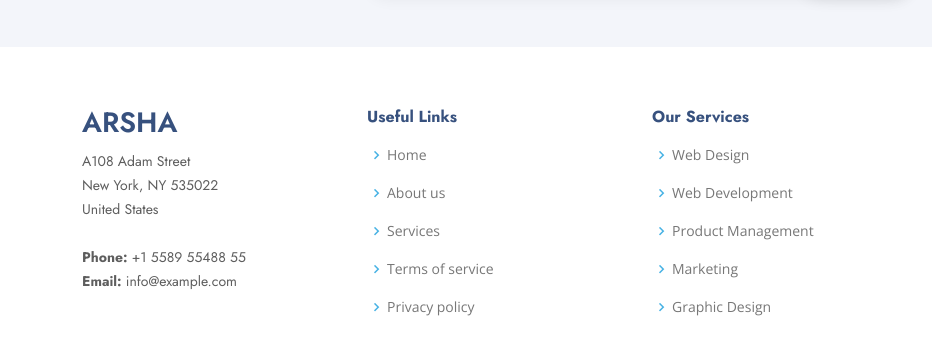
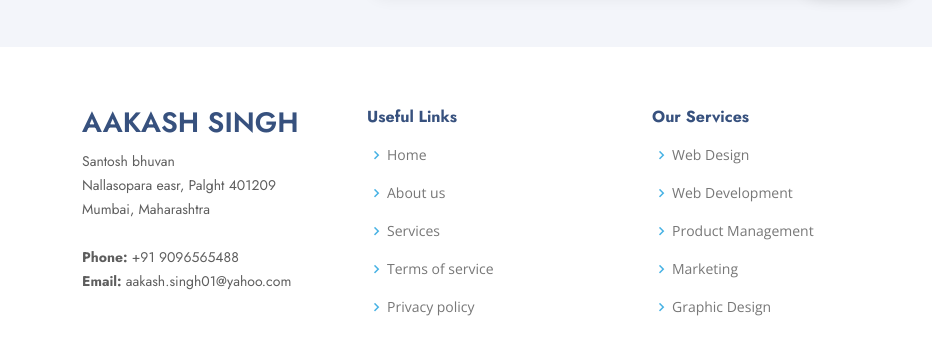
Before and after one commit to aakash1102/bootstrap, a plain HTML site: page index.html in a window 1280 px wide. Shown: the part 8189-8532 px from the top of the page, 0-932 px from the left. Drawn offline with nearby package versions, Linux system fonts and the light colour scheme.

Commit message:
Address changed

```diff
--- a/index.html
+++ b/index.html
@@ -756,13 +756,13 @@
         <div class="row">
 
           <div class="col-lg-3 col-md-6 footer-contact">
-            <h3>Arsha</h3>
+            <h3>Aakash Singh</h3>
             <p>
-              A108 Adam Street <br>
-              New York, NY 535022<br>
-              United States <br><br>
-              <strong>Phone:</strong> +1 5589 55488 55<br>
-              <strong>Email:</strong> info@example.com<br>
+              Santosh bhuvan<br>
+              Nallasopara easr, Palght 401209<br>
+              Mumbai, Maharashtra<br><br>
+              <strong>Phone:</strong> +91 9096565488<br>
+              <strong>Email:</strong> aakash.singh01@yahoo.com<br>
             </p>
           </div>
 
```
